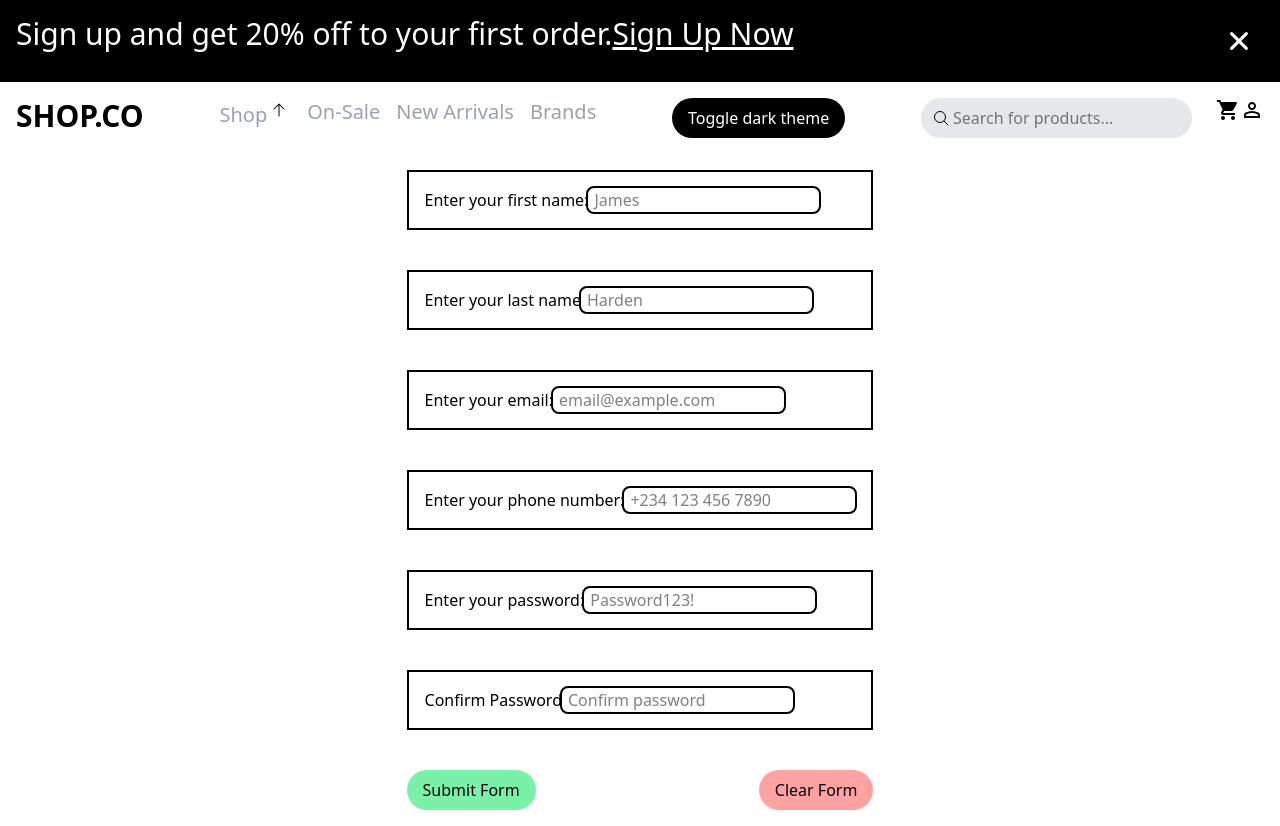
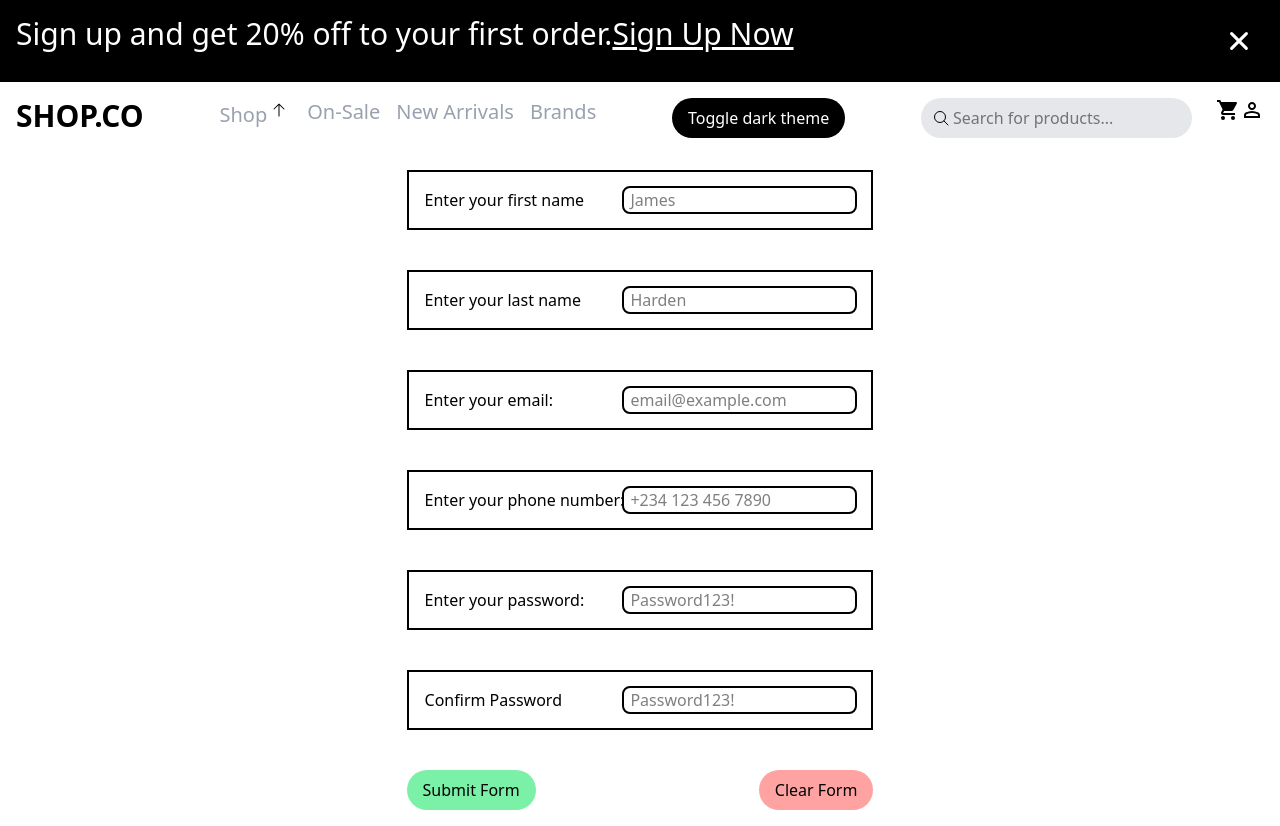
Before and after one commit to victorugs-dev/shopco, a React (Vite) app: page /sign-up in a window 1280 px wide. Built offline with nearby package versions, Linux system fonts and the light colour scheme.

Commit message:
only one OutfitSizeButton can be selected

```diff
--- /dev/null
+++ b/src/pages/Cart.jsx
@@ -0,0 +1,9 @@
+import React from 'react'
+
+function Cart() {
+  return (
+    <div>Cart</div>
+  )
+}
+
+export default Cart
--- a/src/pages/ProductDetails.jsx
+++ b/src/pages/ProductDetails.jsx
@@ -9,13 +9,13 @@ function ProductDetails() {
 
     const [total, setTotal] = useState(0); // we may need local storage for this??
     const [isAddedToCart, setIsAddedToCart] = useState(false); // we may need local storage for this??
-    const [outfitSize,setOutfitSize] = useState('');
+    const [outfitSize,setOutfitSize] = useState('Large');
 
     let params = useParams();
-    console.log('params: ',params);
+    // console.log('params: ',params);
 
     let productDetails = data.find(item => item.slug === params.slug);
-    console.log(productDetails);
+    // console.log(productDetails);
 
     const discountAmount = productDetails.price * (productDetails.percentageDiscount / 100);
     const newPrice = productDetails.price - discountAmount;
@@ -65,10 +65,18 @@ function ProductDetails() {
     };
 
     const handleOutfitSize = (e) => {
-        console.log(e.target.textContent);
-        // outfitSize !== '':
         setOutfitSize(e.target.textContent);
-        console.log(outfitSize);
+    }
+
+    // particular btn that is clicked will change color
+    // only one size can be selected
+    function OutfitSizeButton({title}){
+        return (
+            <button onClick={handleOutfitSize}
+                className={`rounded-3xl px-2  py-3 bg-black  cursor-pointer
+                ${(outfitSize === title) ? 'bg-gray-200 text-black' : 'text-white'}`}
+            >{title}</button>
+        );
     }
 
     return (
@@ -125,14 +133,8 @@ function ProductDetails() {
                 <div className='border-b pb-3 space-y-3'>
                     <p>Choose Size</p>
                     <div className='grid grid-cols-4 gap-x-2 '>
-                        {/* <Button children={"Small"} />
-                        <Button children={"Medium"} />
-                        <Button children={"Large"} />
-                        <Button children={"X-Large"} /> */}
-                        <button onClick={handleOutfitSize} className='rounded-3xl px-2  py-3 bg-black text-white'>Small</button>
-                        <button onClick={handleOutfitSize} className='rounded-3xl px-2  py-3 bg-black text-white'>Medium</button>
-                        <button onClick={handleOutfitSize} className='rounded-3xl px-2  py-3 bg-black text-white'>Large</button>
-                        <button onClick={handleOutfitSize} className='rounded-3xl px-2  py-3 bg-black text-white'>X-Large</button>
+                        <OutfitSizeButton title={'Small'} /> <OutfitSizeButton title={'Medium'} />
+                        <OutfitSizeButton title={'Large'} /> <OutfitSizeButton title={'X-Large'} />
                     </div>
                 </div>
                 <div className='flex mb-10'>
@@ -145,6 +147,7 @@ function ProductDetails() {
                             <svg xmlns="http://www.w3.org/2000/svg" width="24" height="24" viewBox="0 0 24 24"><path fill="#fff" d="M19 12.998h-6v6h-2v-6H5v-2h6v-6h2v6h6z" /></svg>
                         </button>
                     </div>
+
                     {isAddedToCart === true ? (
                     <button className={`rounded-3xl p-2 w-1/2 text-white bg-gray-300`}
                     children={"Add to Cart"}
--- a/src/pages/SignUp.jsx
+++ b/src/pages/SignUp.jsx
@@ -2,6 +2,8 @@ import React from 'react'
 import { useState } from 'react'
 import { useNavigate } from 'react-router';
 // import toast, {toaster} from 'react-hot-toast';
+
+
 
 function SignUp() {
   const navigate = useNavigate();
@@ -12,7 +14,7 @@ function SignUp() {
 
   const [isSubmitButtonClicked, setIsSubmitButtonClicked] = useState(false);
 
-  const [isFieldEmpty,setIsFieldEmpty] = useState(false);
+  const [areAllFieldsFilled,setAreAllFieldsFilled] = useState(false);
 
   const [error,setError] = useState('');
 
@@ -34,10 +36,20 @@ function SignUp() {
     }))
   }
 
+  const handleClearForm = () => {
+    setFormData({
+      firstName: '',
+      lastName: '',
+      email: '',
+      phoneNumber: '',
+      password: '',
+      confirmPassword: ''
+    });
+  }
+
 
   // const notifySignUpSuccessful = () => toast("You have signed up successfully!");
 
-  // password must contain at least 12-16 characters , 1 uppercase, 1 lowercase, 1 number, 1 special character, no spacing
   const handleSubmit = (e) => {
     e.preventDefault();
     setIsSubmitButtonClicked(true);
@@ -62,11 +74,6 @@ function SignUp() {
       //   console.log(hasUpperCase(i))
       // }
 
-      // Array.from(password).forEach(i => {
-      //   console.log(i)
-      // })
-
-
       const passwordChecker = /^(?=.*[A-Z])(?=.*\d)(?=.*[!@#$%^&])\S{12,16}$/.test(password);
       if (!passwordChecker) throw new Error('Password must contain 12-16 characters');
 
@@ -80,12 +87,11 @@ function SignUp() {
       // notifySignUpSuccessful();
       console.log('registration successful');
       setTimeout(() => navigate("/"), 1000);
+    }
 
-    }else{
     alert("You have already signed up.");
     console.log("You have already signed up.");
     return <p>"You have already signed up."</p>;
-    }
   }
 
   // ...TASKS...
@@ -94,13 +100,40 @@ function SignUp() {
   /* i will have to make sure that all the input have the appopriate type to them bcos users can easily
   change this from the dev tool*/
   // shouldn't the input of type='reset' clear the whole form? or should i use a normal button with type='reset'
+
+
+  // we only want the field that is left empty to ne red when submit button is clicked
+  // we want to navigate them to where in the form the had issues. auto scroll to the issue
+  function Label({ title, children }) {
+    return (
+      <>
+        <label
+          className={`p-4 border-2
+          ${(!areAllFieldsFilled && isSubmitButtonClicked) && 'border-red-400'}`}
+        >
+          <div className='flex justify-between'>
+            <div>{title}</div>
+            {/* <div></div> */}
+            {children}
+          </div>
+
+
+        </label>
+
+        {(isSubmitButtonClicked && areAllFieldsFilled) && <p className='text-red-200'>All fields are required!</p>}
+      </>
+    )
+  }
+// }
+
   return (
     <div className='w-full grid place-items-center'>
       <form onSubmit={handleSubmit} className='p-4 rounded-md flex flex-col gap-10'>
-        <label htmlFor=""
-          className='border-2 p-4'
-        >
-          Enter your first name:
+
+        {/* {(isSubmitButtonClicked && areAllFieldsFilled) && <p className='text-red-200'>All fields are required!</p> } */}
+        {/* <span>All fields are required!</span> */}
+
+        <Label title={'Enter your first name'}>
           <input
             className='outline-2 indent-1.5 rounded-md'
             type="text"
@@ -109,14 +142,9 @@ function SignUp() {
             placeholder='James'
             onChange={handleChange}
           />
-        </label>
-        {(isSubmitButtonClicked && isFieldEmpty ) && <p className='text-red-200'>All fields are required!</p> }
-        {/* <span>All fields are required!</span> */}
+        </Label>
 
-        <label htmlFor=""
-          className='border-2 p-4'
-        >
-        Enter your last name
+        <Label title={'Enter your last name'}>
           <input
             className='outline-2 indent-1.5 rounded-md'
             type="text"
@@ -125,13 +153,9 @@ function SignUp() {
             placeholder='Harden'
             onChange={handleChange}
           />
-        </label>
-        {(isSubmitButtonClicked && isFieldEmpty ) && <p className='text-red-200'>All fields are required!</p> }
+        </Label>
 
-        <label htmlFor=""
-          className='border-2 p-4'
-        >
-        Enter your email:
+        <Label title={'Enter your email:'}>
           <input
             className='outline-2 indent-1.5 rounded-md'
             type="email"
@@ -140,13 +164,9 @@ function SignUp() {
             placeholder='email@example.com'
             onChange={handleChange}
           />
-        </label>
-        {(isSubmitButtonClicked && isFieldEmpty ) && <p className='text-red-200'>All fields are required!</p> }
+        </Label>
 
-        <label htmlFor=""
-          className='border-2 p-4'
-        >
-        Enter your phone number:
+        <Label title={'Enter your phone number:'}>
           <input
             className='outline-2 indent-1.5 rounded-md'
             type="tel"
@@ -155,13 +175,9 @@ function SignUp() {
             placeholder='+234 123 456 7890'
             onChange={handleChange}
           />
-        </label>
-        {(isSubmitButtonClicked && isFieldEmpty ) && <p className='text-red-200'>All fields are required!</p> }
+        </Label>
 
-        <label htmlFor=""
-          className='border-2 p-4'
-        >
-        Enter your password:
+        <Label title={'Enter your password:'}>
           <input
             className='outline-2 indent-1.5 rounded-md'
             type="password"
@@ -171,8 +187,7 @@ function SignUp() {
             placeholder='Password123!'
             onChange={handleChange}
           />
-        </label>
-        {(isSubmitButtonClicked && isFieldEmpty ) && <p className='text-red-200'>All fields are required!</p> }
+        </Label>
         {/* {isPasswordLengthValid === false && }  */}
         {/* if(isPasswordLength === false){
           return <p>password must contain at least 12-16 characters , 1 uppercase, 1 lowercase, 1 number, 1 special character, no spacing</p>
@@ -182,41 +197,34 @@ function SignUp() {
           <p className='text-red-200'>password must contain at least 12-16 characters , 1 uppercase, 1 lowercase, 1 number, 1 special character, no spacing</p>
         )}
 
-      <label htmlFor=""
-        className='border-2 p-4'
-      >
-        Confirm Password
+        <Label title={'Confirm Password'}>
           <input
             className='outline-2 indent-1.5 rounded-md'
             type="password"
             name='confirmPassword'
             value={formData.confirmPassword}
-          placeholder='Confirm password'
+            placeholder='Password123!'
             onChange={handleChange}
           />
-      </label>
-        {(isSubmitButtonClicked && isFieldEmpty ) && <p className='text-red-200'>All fields are required!</p> }
-      {/* if submit button is clicked and passwords don't match before informing the user */}
+        </Label>
         {(isSubmitButtonClicked && (formData.confirmPassword !== formData.password)) && (
           <p className='text-red-200'>Passwords do not match!</p>
         )}
 
         <div className='flex justify-between w-full'>
-          <input
+          <button
+            type="submit"
             className='bg-green-300 hover:bg-green-400 cursor-pointer px-4 py-2 rounded-3xl'
-            type="submit"
-            value='Submit Form'
-          />
-          <input
+          >Submit Form</button>
+          <button
+            type="button"
             className='bg-red-300 hover:bg-red-400 cursor-pointer px-4 py-2 rounded-3xl'
-            type="reset"
-            value='Clear Form'
-          />
+            onClick={handleClearForm}
+          >Clear Form</button>
         </div>
       </form>
     </div>
-
-  )
+);
 }
 
-export default SignUp
+export default SignUp;
```
Lines whose indentation alone changed are shown as unchanged.
